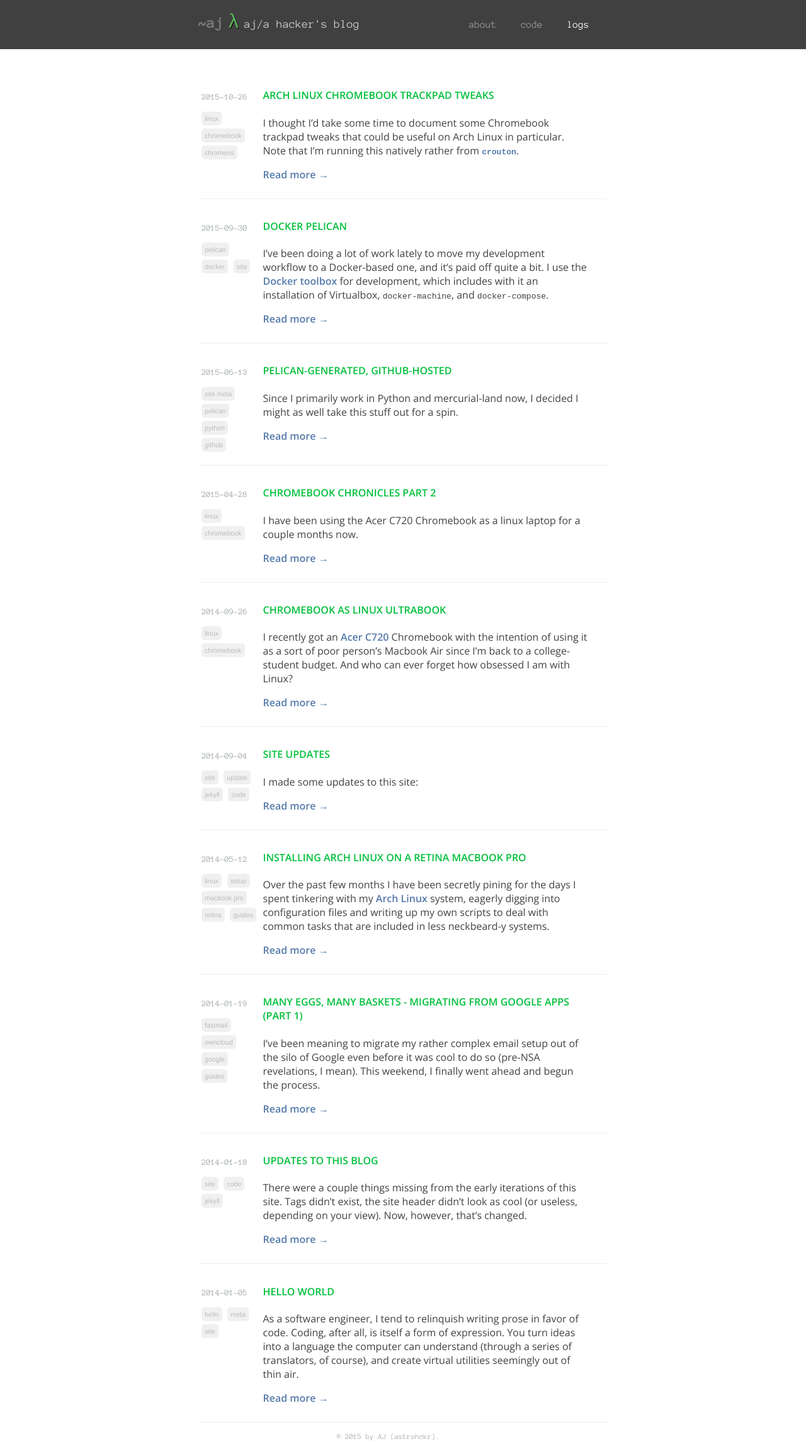
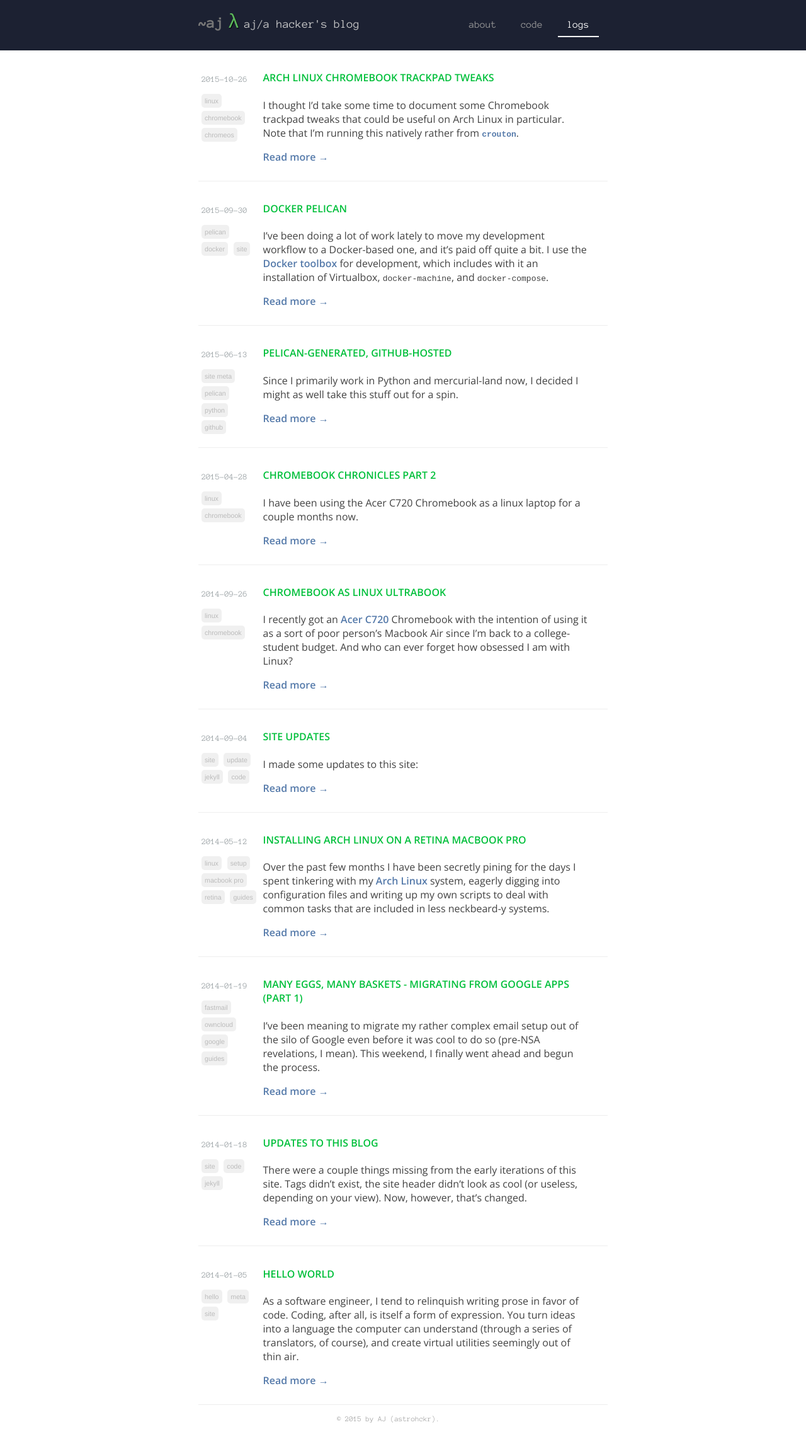
Before and after one commit to bitjockey42/astrohckr.github.io, a Jekyll site: the page built from index.md, in a window 1280 px wide. Shown: the whole page at 63% size. Built offline with Jekyll 4.4.1, drawn with Linux system fonts in a browser that asks for light colours; some web fonts are replaced; Markdown is read by kramdown in place of the engine named in the settings; after the commit the page ends 2272 px from its top, so only the background shows below that.

Commit message:
Tweak look.

```diff
--- a/assets/stylesheets/header.css
+++ b/assets/stylesheets/header.css
@@ -1,9 +1,7 @@
 .header {
     margin-top: 0;
-    margin-bottom: 30px;
-    padding: 0px 30px;
     font-family: 'Anonymous Pro', sans-serif;
-    background: #404040;
+    background: #1c2132;
 }
 
 .header-site-link {
--- a/assets/stylesheets/nav.css
+++ b/assets/stylesheets/nav.css
@@ -40,4 +40,5 @@
 
 .nav-item-active {
 	color: #fff;
+  border-bottom: solid #fff 2px;
 }
```
